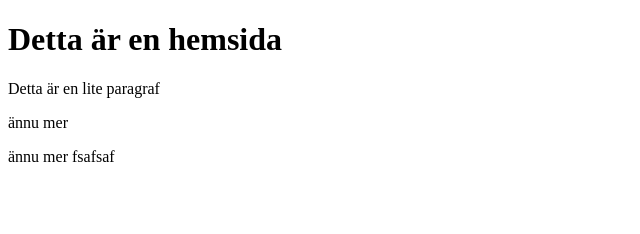
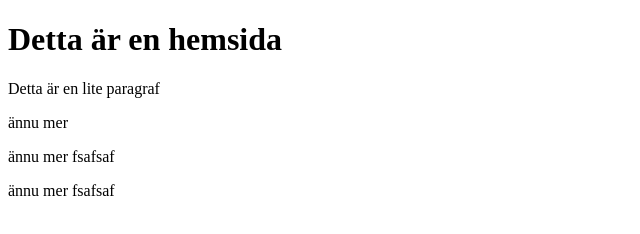
Before and after one commit to MoggeSV/demo2, a plain HTML site: page index.html in a window 1280 px wide. Shown: the whole page, without its empty margins (0-640 px from the left). Drawn offline with Linux system fonts and the light colour scheme.

Commit message:
save 4 efter clone

```diff
--- a/index.html
+++ b/index.html
@@ -11,5 +11,6 @@
     <p>Detta är en lite paragraf</p>
     <p>ännu mer</p>
     <p>ännu mer  fsafsaf</p>
+    <p>ännu mer  fsafsaf</p>
 </body>
 </html>
```
